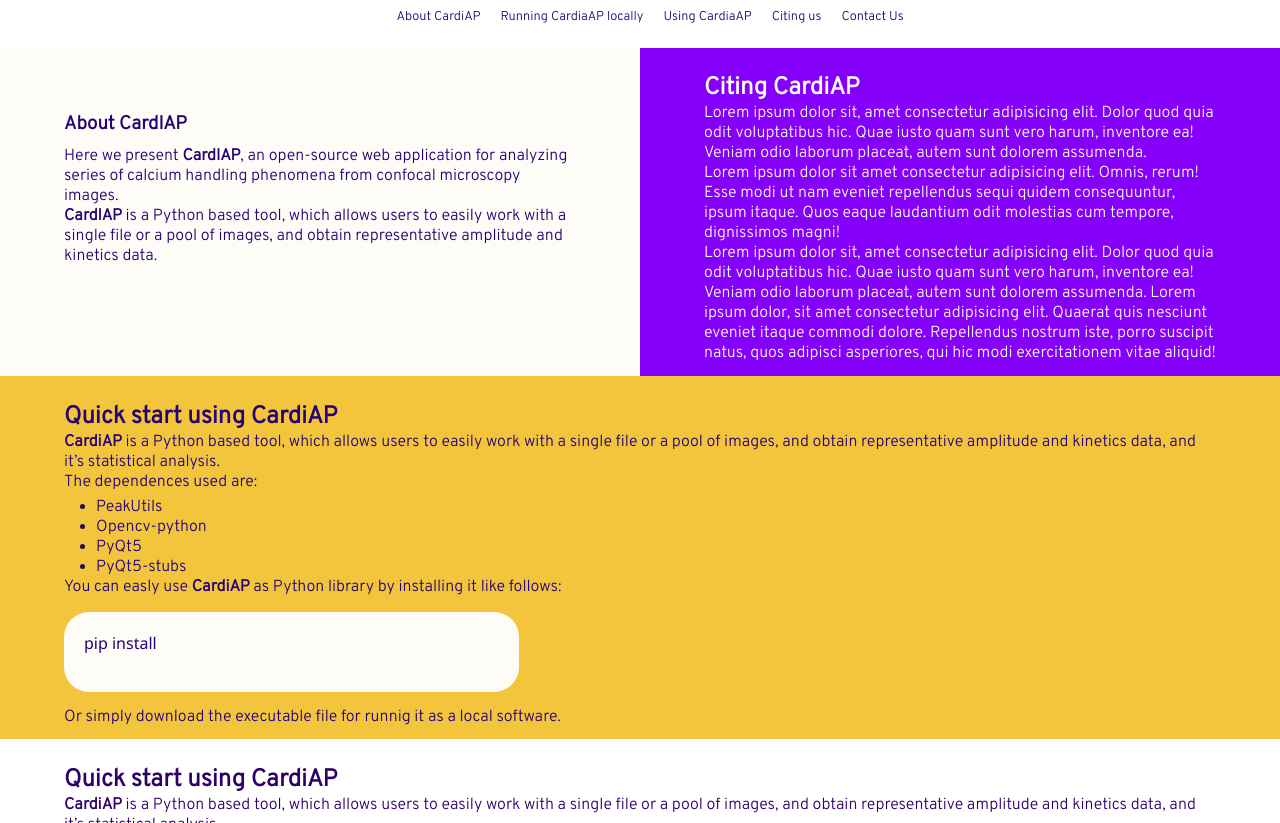
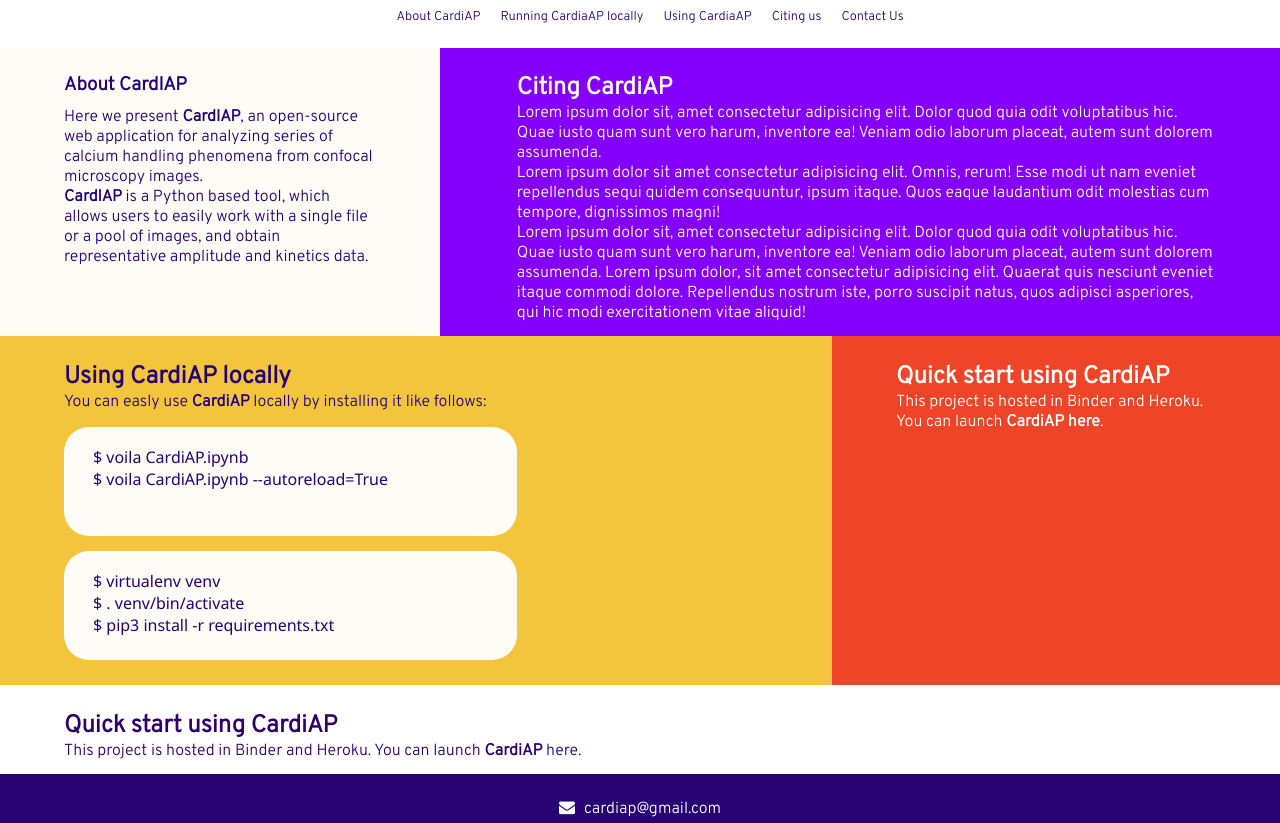
Before and after one commit to CardiAP/CardiAP.github.io, a plain HTML site: page index.html in a window 1280 px wide. Shown: the part 65-888 px from the top of the page. Drawn offline with nearby package versions, Linux system fonts and the light colour scheme; a script that the page names is missing.

Commit message:
new layouts and styles

```diff
--- a/index.html
+++ b/index.html
@@ -52,23 +52,23 @@
             </section>
         </section>
         <section class="intallation" id="instaltion">
-            <article class="dependences">
+            <article class="locally-running">
+                <h2>Using CardiAP locally</h2>
+                <p>You can easly use <strong>CardiAP</strong> locally by installing it like follows:</p>
+                <div class="code">
+                    <p>$ voila CardiAP.ipynb</p>
+                    <p> $ voila CardiAP.ipynb  --autoreload=True</p>
+                </div>
+                <div class="code">
+                    <p> $ virtualenv venv</p>
+                    <p>$ . venv/bin/activate</p>
+                    <p> $ pip3 install -r requirements.txt </p>
+                </div>
+            </article>
+            <article class="online-running">
                 <h2>Quick start using CardiAP</h2>
                 <article>
-                    <p> <strong>CardiAP</strong> is a Python based tool, which allows users to easily work with a single file or a pool of images, and obtain representative amplitude and kinetics data, and it’s statistical analysis.</p>
-                    <p>The dependences used are:</p>
-                    <ul class="list-dependences">
-                        <li>PeakUtils</li>
-                        <li>Opencv-python</li>
-                        <li>PyQt5</li>
-                        <li>PyQt5-stubs</li>
-                    </ul>
-                </article>
-                <p>You can easly use <strong>CardiAP</strong> as Python library by installing it like follows:</p>
-                <div class="code">
-                    <p>pip install</p>
-                </div>
-                <p>Or simply download the executable file for runnig it as a local software.</p>
+                <p>This project is hosted in Binder and Heroku. You can launch <b>CardiAP</b> <a href="http://cardiap.herokuapp.com/">here</a>.</p>
             </article>
         </section>
 
@@ -76,20 +76,7 @@
             <article class="dependences">
                 <h2>Quick start using CardiAP</h2>
                 <article>
-                    <p> <strong>CardiAP</strong> is a Python based tool, which allows users to easily work with a single file or a pool of images, and obtain representative amplitude and kinetics data, and it’s statistical analysis.</p>
-                    <p>The dependences used are:</p>
-                    <ul class="list-dependences">
-                        <li>PeakUtils</li>
-                        <li>Opencv-python</li>
-                        <li>PyQt5</li>
-                        <li>PyQt5-stubs</li>
-                    </ul>
-                </article>
-                <p>You can easly use <strong>CardiAP</strong> as Python library by installing it like follows:</p>
-                <div class="code">
-                    <p>pip install</p>
-                </div>
-                <p>Or simply download the executable file for runnig it as a local software.</p>
+                <p>This project is hosted in Binder and Heroku. You can launch <b>CardiAP</b> <a href="http://cardiap.herokuapp.com/">here</a>.</p>
             </article>
         </section>
     </main>
--- a/syle_grid.css
+++ b/syle_grid.css
@@ -108,14 +108,39 @@ section:hover {
 }
 
 .general-info{
-    padding: 5% 5% 1% 5%;
+    padding: 2% 5% 1% 5%;
     width: 100%;
 }
 
 .intallation{
+    display: flex;
+    justify-content: center;
+}
+
+.locally-running{
     background-color: #F2C53D;
+    flex-shrink: 0.6;
     padding: 2% 5% 1% 5%;
+    width: 100%;
 }
+
+.online-running{
+    background-color: #ee4427;
+    color:white;
+
+    padding: 2% 5% 1% 5%;
+    width: 100%;
+}
+
+.online-running a{
+    color:white;
+    font-weight: bold;
+}
+
+.online-running a:hover{
+    color:#F2C53D;
+}
+
 
 .tutorial{
     background-color: white;
@@ -130,7 +155,8 @@ section:hover {
 
 .cite{
     background-color:#8400fa;
-    padding: 2% 5% 1% 5%;
+    flex-shrink: 0.6;
+    padding: 2% 5% 1% 6%;
     color: #fdfcf7;
     width: 100%;
 }
@@ -138,12 +164,13 @@ section:hover {
 .code {
     background-color: #fdfcf7;
     border-radius: 25px;
-    padding: 20px;
-    height: 5vh;
-    width: 36%;
+    padding: 19px 2px 11px 29px;
+    height: 8vh;
+    width: 60%;
     margin-top: 15px;
-    margin-bottom: 15px;
+    margin-bottom: 13px;
     font-family: 'Segoe UI', 'Open Sans', 'Helvetica Neue', sans-serif;
+    padding-bottom: 26px;
 }
 
 .list-dependences {
```
